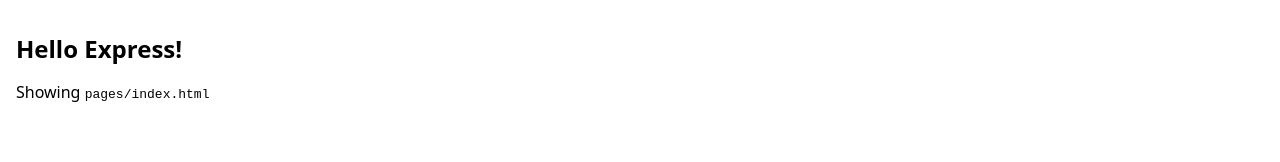
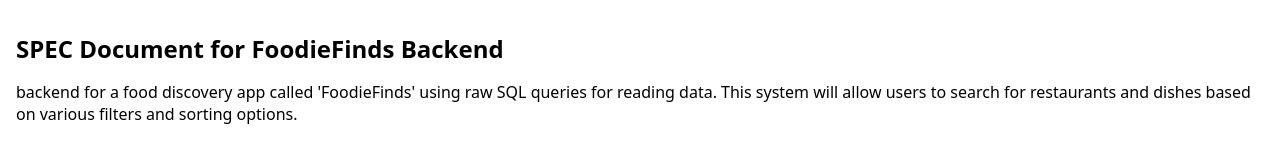
Before and after one commit to vijayvrx8055/SPEC-Document-for-FoodieFinds-Backend, a website: page pages/index.html in a window 1280 px wide. Drawn offline with Linux system fonts and the light colour scheme; files that its build step writes are made by us from their sources.

Commit message:
initial commit

```diff
--- a/package.json
+++ b/package.json
@@ -5,6 +5,7 @@
     "start": "node index.js"
   },
   "dependencies": {
+    "cors": "^2.8.5",
     "express": "^4.18.2"
   }
 }
--- a/pages/index.html
+++ b/pages/index.html
@@ -7,7 +7,7 @@
     <link rel="stylesheet" href="./style.css" />
   </head>
   <body>
-    <h1>Hello Express!</h1>
-    <p>Showing <code>pages/index.html</code></p>
+    <h1>SPEC Document for FoodieFinds Backend</h1>
+    <p>backend for a food discovery app called 'FoodieFinds' using raw SQL queries for reading data. This system will allow users to search for restaurants and dishes based on various filters and sorting options. </code></p>
   </body>
 </html>
```
Also changed, not shown: index.js (+9 -2 lines), vercel.json (added), 1 other file.
